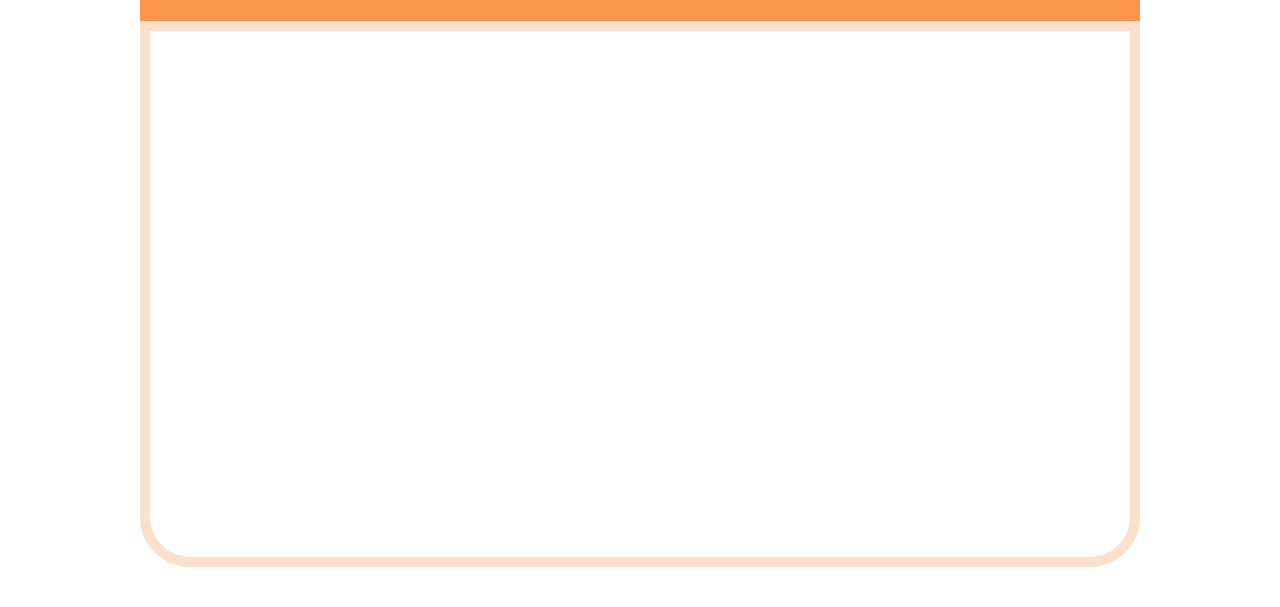
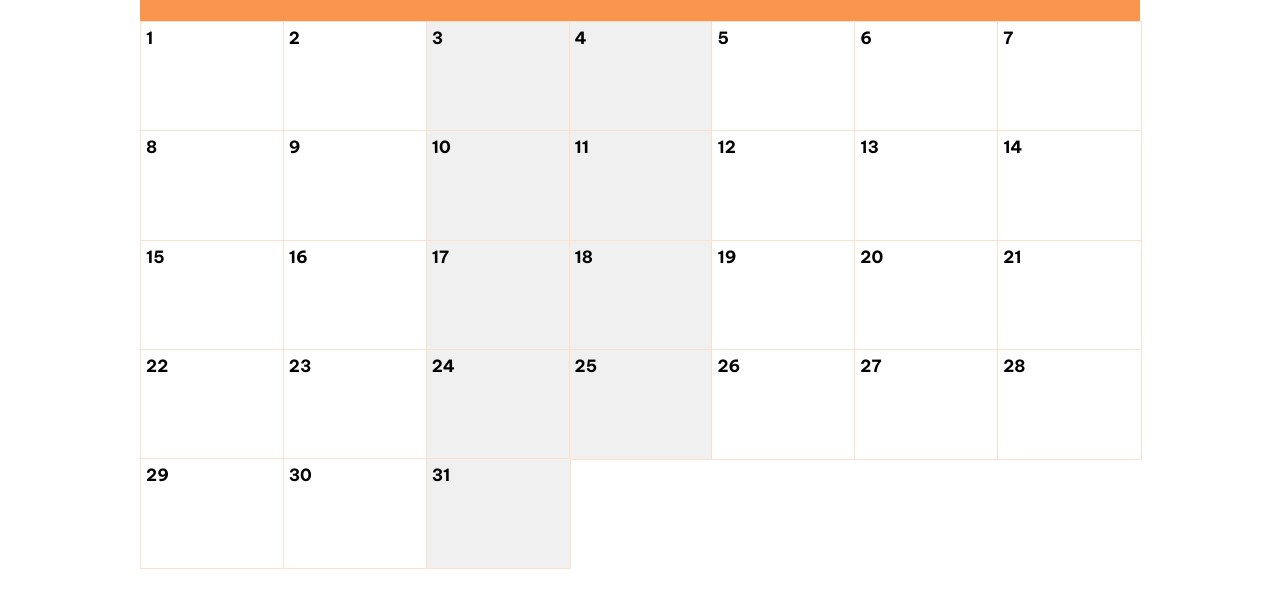
Before and after one commit to nicolegodot0209/nicolegodot0209.github.io, a plain HTML site: page html/calendar.html in a window 1280 px wide. Shown: the part 193-800 px from the top of the page. Drawn offline with Linux system fonts and the light colour scheme.

Commit message:
unfinished calendar

```diff
--- a/css/calendar.css
+++ b/css/calendar.css
@@ -1,3 +1,11 @@
+/* Variables */
+:root {
+  --blue: #8bacff;
+  --red: #ff7c7c;
+  --green: #8edd91;
+  --yellow: #fff16f;
+}
+
 .calendar_cont {
     position: absolute;
     top: 5%;
@@ -31,17 +39,64 @@
     }
     .content {
         height: 100%;
-        border: 10px solid var(--light-orange1);
         border-radius: 0 0 50px 50px;
 
         display: grid;
         grid-template-columns: repeat(7, 1fr);
         grid-template-rows: repeat(5, 1fr);
     }
+}
 
-    .cell {
+.calendar .cell {
+    width: 100%;
+    height: 100%;
+    border: 1px solid var(--light-orange1);
+    position: relative;
+    background-color: var(--white);
+
+    h5 {
+        position: absolute;
+        top: 0;
+        left: 0;
+        margin: 5px;
+        font-weight: bold;
+    }
+
+    .events {
+        position: absolute;
+        bottom: 0;
+        left: 0;
         width: 100%;
-        height: 100%;
+        height: 20px;
+        display: flex;
+        flex-direction: row;
+        justify-content: center;
+        align-items: center;
+        gap: 5px;
+    }
+}
+
+.event {
+    width: 10px;
+    height: 10px;
+    content: "";
+    padding: 0;
+    border-radius: 50%;
+    border: none;
+
+    transition-property: translate, box-shadow;
+    transition-duration: 0.5s;
+    translate: 0 0;
+
+    &#academic {background-color: var(--blue);}
+    &#social {background-color: var(--red);}
+    &#extracurricular {background-color: var(--green);}
+    &#athletic {background-color: var(--yellow);}
+
+
+    &:hover {
+        translate: 0 -2px;
+        cursor: pointer;
     }
 }
 
--- a/html/calendar.html
+++ b/html/calendar.html
@@ -28,14 +28,24 @@
     </div>
     <!-- End of Nav Bar -->
 
+    <template id="cell_template">
+        <div class="cell">
+            <h5 id="date_number">1</h5>
+
+            <div class="events">
+
+            </div>
+        </div>
+    </template>
+
     <div class="calendar_cont">
         <div class="calendar">
           <div class="header">
             <h1 id="month_year">October 2026</h1>
           </div>
-          <div class="content">
+          <div class="content" id="calendar_content">
 
-            <div class="cell"></div>
+
 
           </div>
         </div>
--- a/js/calendar.js
+++ b/js/calendar.js
@@ -0,0 +1,52 @@
+let currentMonth = new Date().getMonth() + 1;
+let currentYear = new Date().getFullYear();
+let datesIDs = []
+
+function setCalendar(month, year) {
+    const calendarContent = document.getElementById("calendar_content");
+    const monthYear = document.getElementById("month_year");
+    monthYear.textContent = new Date(year, month - 1).toLocaleString('default', { month: 'long', year: 'numeric' });
+
+    const daysInMonth = new Date(year, month, 0).getDate();
+    console.log(daysInMonth)
+    if (datesIDs.length == 0) {
+        for (let i = 0; i < daysInMonth; i++) {
+            let dateID = "date_" + (i + 1);
+            addDate(dateID);
+        }
+    }
+
+    // card.querySelector(".event_title").textContent = eventInfo.title;
+}
+
+function addDate(id) {
+    datesIDs.push(id);
+    const template = document.getElementById("cell_template");
+    const calendarContent = document.getElementById("calendar_content");
+    const date = template.content.cloneNode(true);
+
+    // 2. Target the top-level element wrapper inside the template
+    const cellWrapper = date.querySelector(".cell-wrapper") || date.firstElementChild;
+
+    // 3. Set the text content
+    const dayNumber = id.split("_")[1];
+    date.getElementById("date_number").textContent = dayNumber;
+
+    // 4. Correctly check for the weekend using a real Date object
+    // Assuming your id provides enough context, or use current year/month
+    const currentYear = new Date().getFullYear();
+    const currentMonth = new Date().getMonth(); // 0-11
+    const evaluationDate = new Date(currentYear, currentMonth, parseInt(dayNumber));
+
+    const isWeekend = evaluationDate.getDay() === 0 || evaluationDate.getDay() === 6;
+
+    if (isWeekend) {
+        cellWrapper.style.backgroundColor = "#f0f0f0";
+    }
+
+    // 5. Append the fragment to the DOM
+    calendarContent.appendChild(date);
+}
+
+
+setCalendar(currentMonth, currentYear);
```
